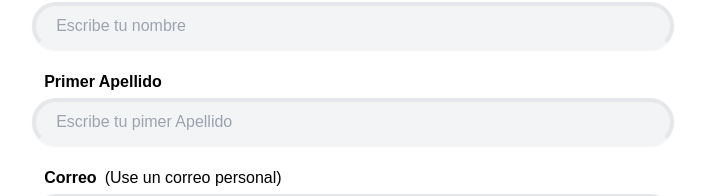
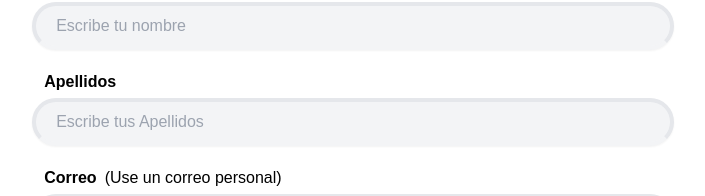
Before and after one commit to davidtoris/runnersapp, a Next.js app: page /register in a window 1280 px wide. Shown: the part 299-495 px from the top of the page, without its empty margins (287-992 px from the left). Built offline with nearby package versions, Linux system fonts and the light colour scheme.

Commit message:
apellidos

```diff
--- a/src/app/register/page.tsx
+++ b/src/app/register/page.tsx
@@ -186,10 +186,10 @@ const Register = ({}) => {
                     </div>
 
                     <div className='mb-5'>
-                      <div className='label'>Primer Apellido</div>
+                      <div className='label'>Apellidos</div>
                       <Field
                         name="apellido"
-                        placeholder="Escribe tu pimer Apellido"
+                        placeholder="Escribe tus Apellidos"
                         className="bg-gray-100 w-full p-2 rounded-full pl-5" />
                       {errors.apellido && <div className='error'>{errors.apellido}</div>}
                     </div>
```
